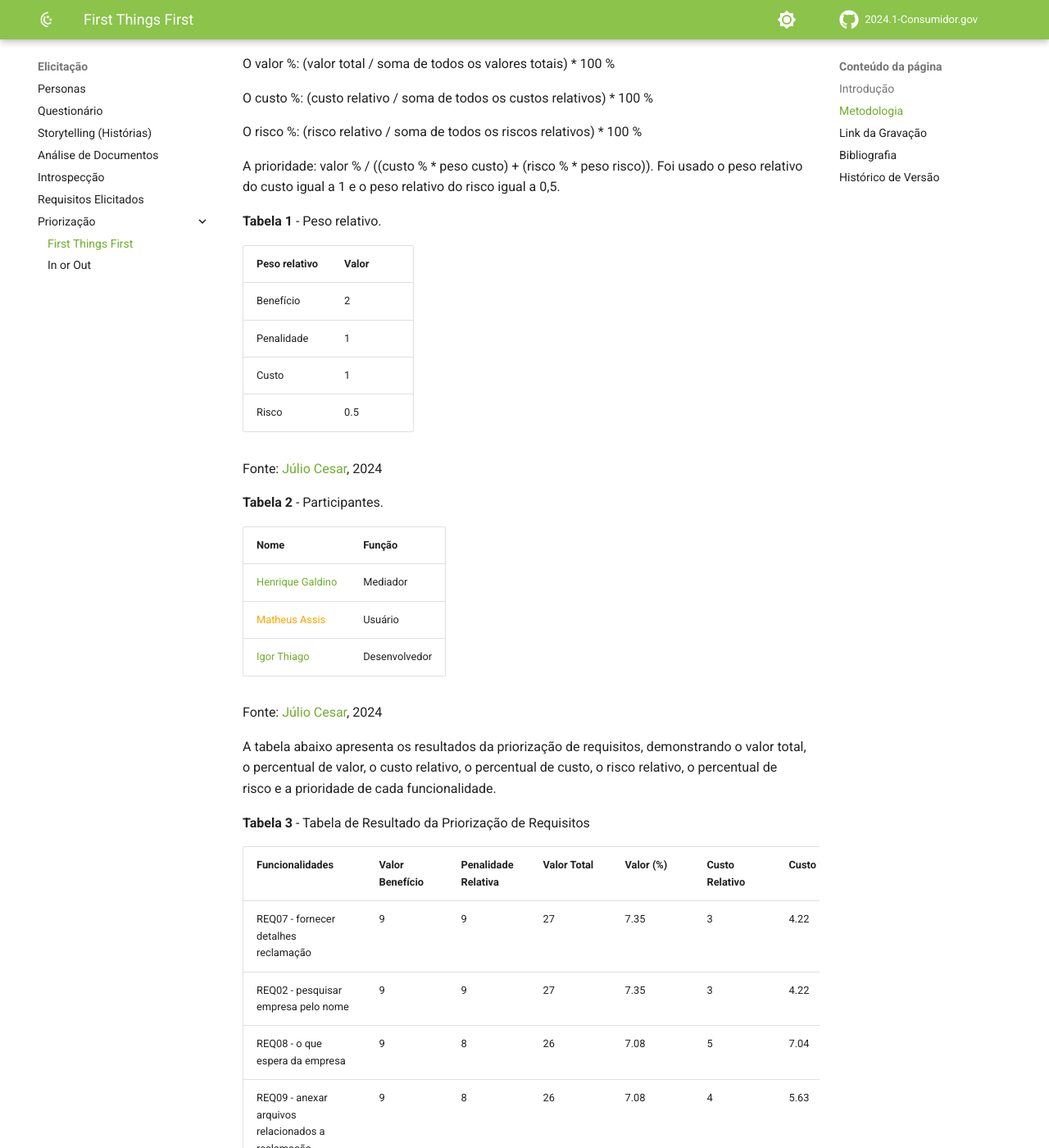
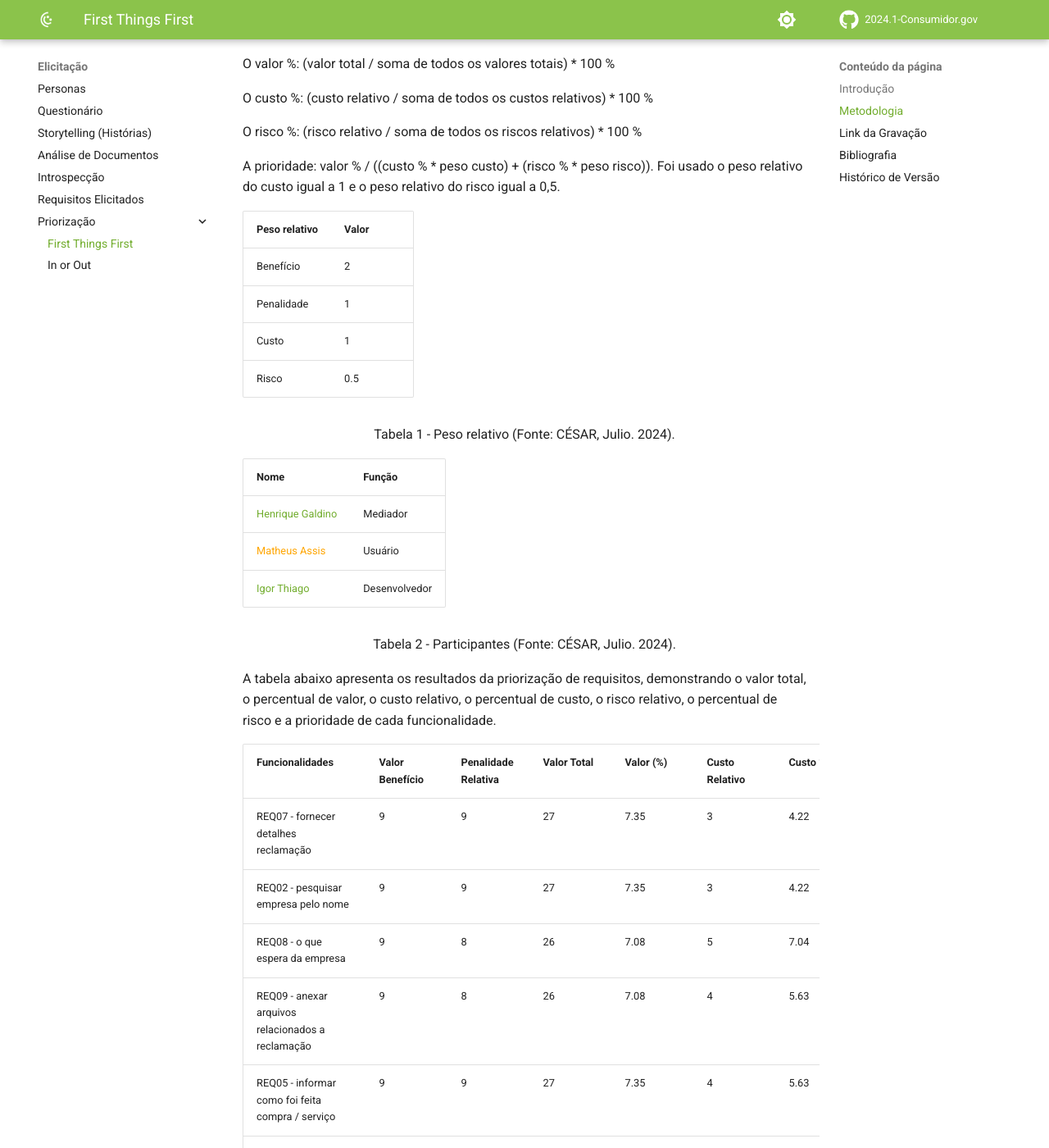
Before and after one commit to Requisitos-de-Software/2024.1-Grupo08, an MkDocs documentation site: the page built from docs/Elicitação/Priorização/First things first.md, in a window 1280 px wide and 1400 px high, scrolled down 1082 px. Shown: the whole window at 82% size. Built offline with MkDocs 1.6.1 and Material for MkDocs 9.7.7, drawn with Linux system fonts in a browser that asks for light colours; comment, search, counter and statistics services are not loaded; some of the changed text lies outside the part shown.

Commit message:
padronização descriçoes

```diff
--- a/docs/Elicitação/Priorização/First things first.md
+++ b/docs/Elicitação/Priorização/First things first.md
@@ -29,7 +29,6 @@ O risco %: (risco relativo / soma de todos os riscos relativos) * 100 %
 
 A prioridade: valor % / ((custo % * peso custo) + (risco % * peso risco)). Foi usado o peso relativo do custo igual a 1 e o peso relativo do risco igual a 0,5.
 
-**Tabela 1** - Peso relativo.
 
 | Peso relativo | Valor |
 |---------------|-------|
@@ -38,10 +37,9 @@ A prioridade: valor % / ((custo % * peso custo) + (risco % * peso risco)). Foi u
 | Custo         | 1     |
 | Risco         | 0.5   |
 
-Fonte: [Júlio Cesar](https://github.com/Julio1099), 2024
+<div style="text-align: center;"><p>Tabela 1 - Peso relativo (Fonte: CÉSAR, Julio. 2024).</p></div>
 
 
-**Tabela 2** - Participantes.
 
 | Nome                                              | Função        |
 | ------------------------------------------------- | ------------- |
@@ -50,11 +48,10 @@ Fonte: [Júlio Cesar](https://github.com/Julio1099), 2024
 | [Igor Thiago](https://github.com/Alladin-51)  | Desenvolvedor |
 
 
-Fonte: [Júlio Cesar](https://github.com/Julio1099), 2024
+<div style="text-align: center;"><p>Tabela 2 - Participantes (Fonte: CÉSAR, Julio. 2024).</p></div>
 
 A tabela abaixo apresenta os resultados da priorização de requisitos, demonstrando o valor total, o percentual de valor, o custo relativo, o percentual de custo, o risco relativo, o percentual de risco e a prioridade de cada funcionalidade.
 
-**Tabela 3** - Tabela de Resultado da Priorização de Requisitos
 
 | Funcionalidades                            | Valor Benefício | Penalidade Relativa | Valor Total | Valor (%) | Custo Relativo | Custo % | Risco Relativo | Risco % | Prioridade |
 | ------------------------------------------ | --------------- | -------------------- | ----------- | --------- | -------------- | ------- | -------------- | ------- | ---------- |
@@ -75,7 +72,7 @@ A tabela abaixo apresenta os resultados da priorização de requisitos, demonstr
 | REQ14 - acessibilidade                     | 7               | 4                    | 18          | 4.9       | 8              | 11.26   | 3              | 3.84    | 0.37       |
 
 
-Fonte: [Júlio Cesar](https://github.com/Julio1099), 2024
+<div style="text-align: center;"><p>Tabela 3 - Tabela de Resultado da Priorização de Requisitos (Fonte: CÉSAR, Julio. 2024).</p></div>
 
 ## Link da Gravação
 
```
Also changed, not shown: other parts of docs/Elicitação/Priorização/First things first.md (+1 -1 lines).
